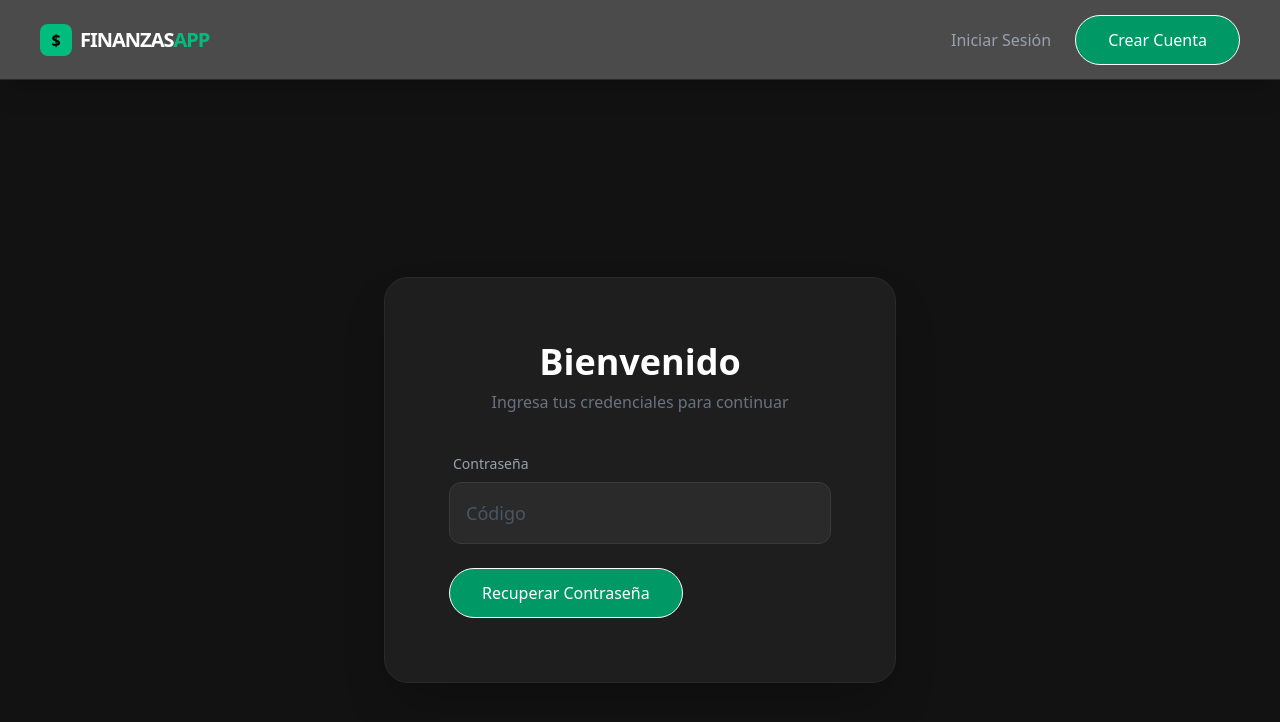
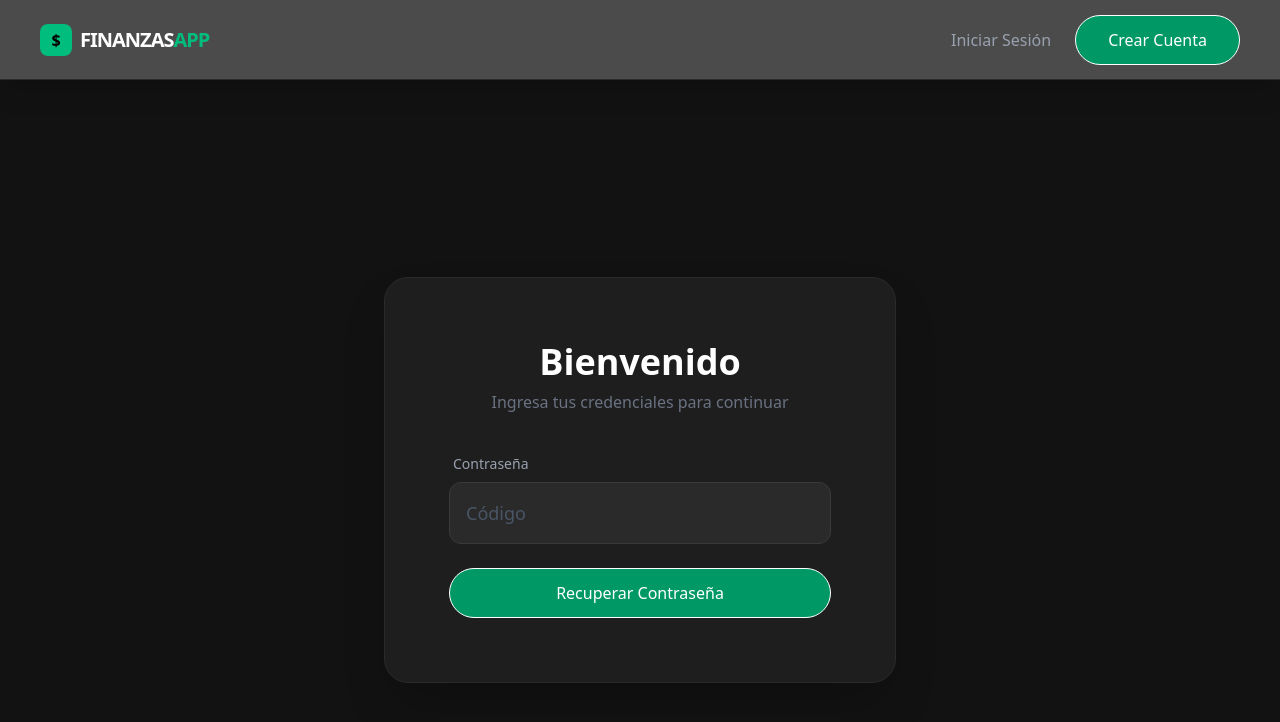
Before and after one commit to DoubleLiFFt/examen, a React (Vite) app: page /CodConfirm in a window 1280 px wide. Shown: the top 722 px of the page. Built offline with nearby package versions, Linux system fonts and the light colour scheme.

Commit message:
Cambios Button

```diff
--- a/src/Components/General/CodConfirm.tsx
+++ b/src/Components/General/CodConfirm.tsx
@@ -7,13 +7,14 @@ export default function CodConfirm() {
     const cod = "435286"
     console.log(cod)
     const submit = (e: React.FormEvent<HTMLFormElement>)=> {
+        e.preventDefault()
         const data = new FormData(e.currentTarget);
         const codigo = data.get("cod")?.toString();
         if (cod !== codigo) {
             alert("Codigo incorrecto")
         } else {
             console.log("Cambia tu contraseña.")
-            navigate("/confirCorreo")
+            navigate("/CamContra")
         }
     }
     return (
@@ -37,11 +38,9 @@ export default function CodConfirm() {
                             />
                         </div>
                     </div>
-                    <Link to="/CamContra">
-                        <Button variant="primary">
-                            Recuperar Contraseña
-                        </Button>
-                    </Link>
+                    <Button variant="primary" type="submit">
+                        Recuperar Contraseña
+                    </Button>
                 </form>
             </div>
         </section>
```
